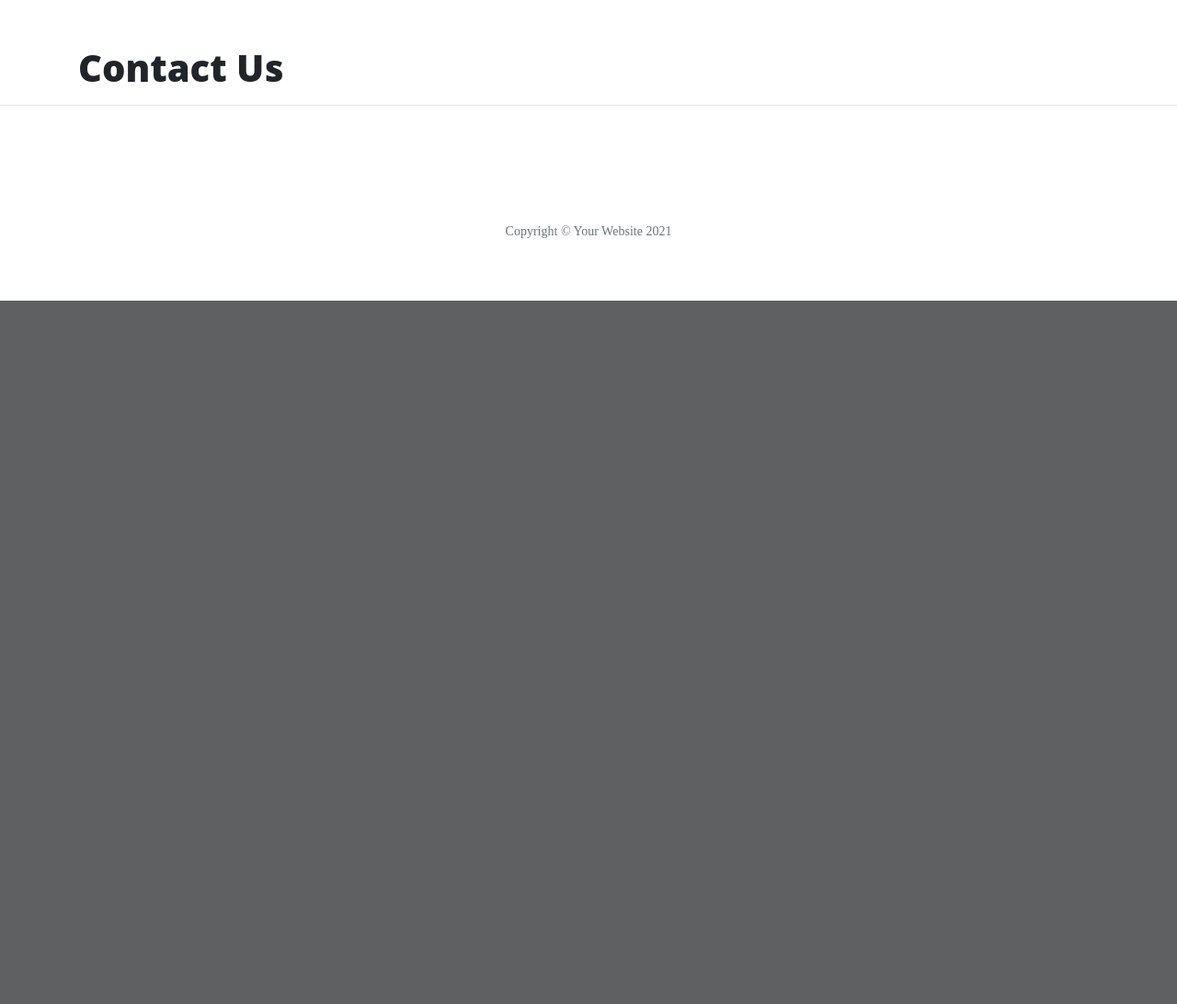
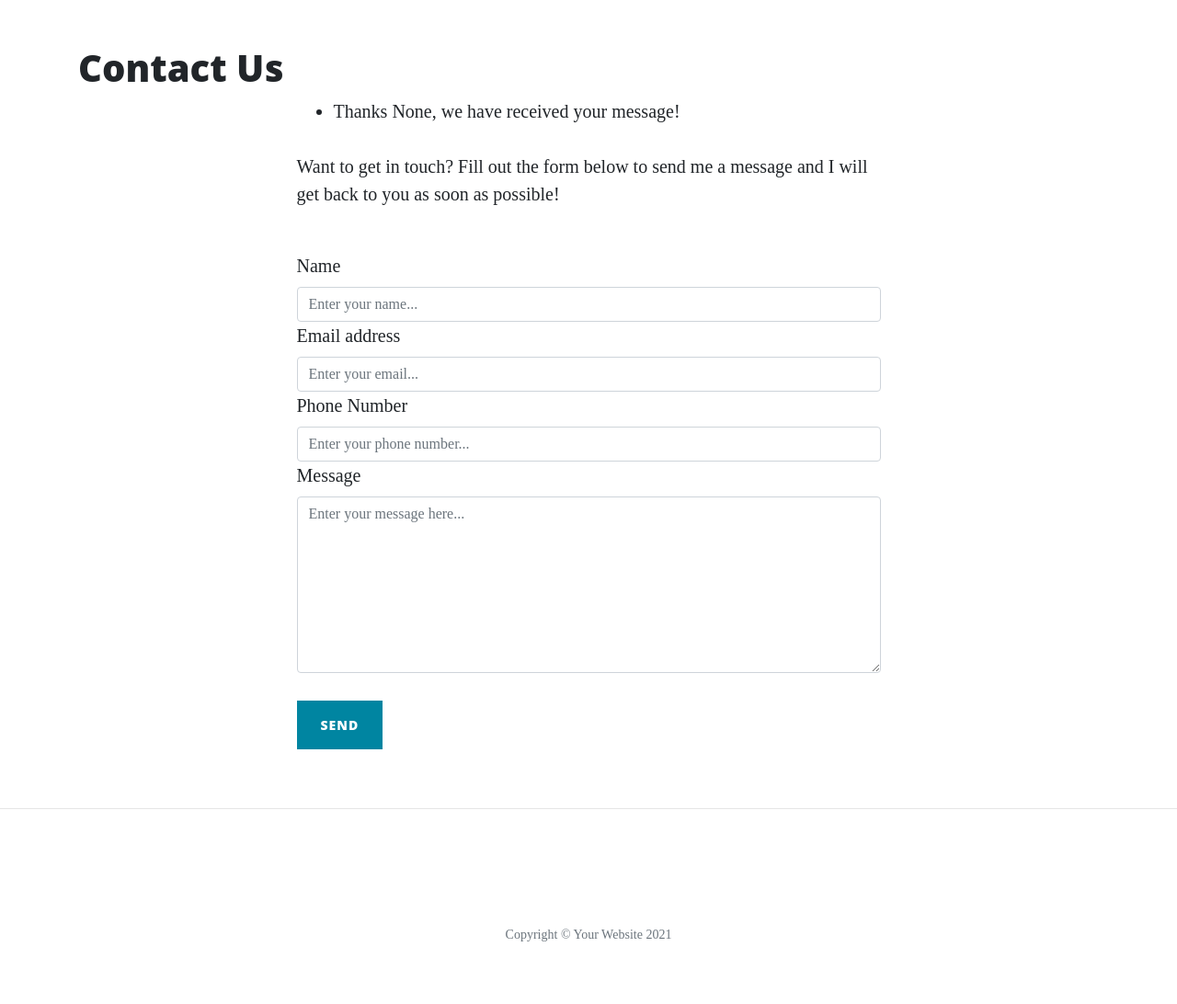
Before and after one commit to Phillip-Healy/Python_practice, a Flask app: page /contact in a window 1280 px wide. Shown: the part 628-1720 px from the top of the page at 92% size. Before the commit the page ends 955 px from the top, so only its background shows below. Run offline with Flask 2, Linux system fonts and the light colour scheme; some libraries are stand-ins or nearby versions.

Commit message:
added form to contact page and added to run.py to handle POST from form.

```diff
--- a/run.py
+++ b/run.py
@@ -1,9 +1,12 @@
 import os
 import json
-from flask import Flask, render_template
+from flask import Flask, render_template, request, flash
+if os.path.exists("env.py"):
+    import env
 
 
 app = Flask(__name__)
+app.secret_key = os.environ.get("SECRET_KEY")
 
 
 @app.route("/")
@@ -30,8 +33,10 @@ def about_member(member_name):
     return render_template("member.html", member=member)
 
 
-@app.route("/contact")
+@app.route("/contact", methods=["GET", "POST"])
 def contact():
+    flash("Thanks {}, we have received your message!".format(
+        request.form.get("name")))
     return render_template("contact.html", page_title="Contact Us")
 
 
--- a/templates/contact.html
+++ b/templates/contact.html
@@ -3,4 +3,47 @@
 
     <h1>{{ page_title }}</h1>
 
+
+    <div class="row gx-4 gx-lg-5 justify-content-center">
+        <div class="col-md-10 col-lg-8 col-xl-7">
+
+            {% with messages = get_flashed_messages() %}
+                {% if messages %}
+                    <ul class="flashes">
+                        {% for message in messages %}
+                            <li>{{ message }}</li>
+                        {% endfor %}
+                    </ul>
+                {% endif %}
+            {% endwith %}
+
+            <p>Want to get in touch? Fill out the form below to send me a message and I will get back to you as soon as
+                possible!</p>
+            <div class="my-5">
+                <form method="POST" name="sentMessage" id="contactForm" novalidate>
+                    <div class="form-floating">
+                        <label for="Name">Name</label>
+                        <input  class="form-control" id="Name" name="name" type="text" placeholder="Enter your name..." />
+                    </div>
+                    <div class="form-floating">
+                        <label for="Email">Email address</label>
+                        <input class="form-control" id="Email" name="email" type="email" placeholder="Enter your email..." />
+                    </div>
+                    <div class="form-floating">
+                        <label for="Phone">Phone Number</label>
+                        <input class="form-control" id="Phone" name="phone" type="tel" placeholder="Enter your phone number..." />
+                    </div>
+                    <div class="form-floating">
+                        <label for="Message">Message</label>
+                        <textarea class="form-control" id="Message" name="message" placeholder="Enter your message here..."
+                            style="height: 12rem"></textarea>
+                    </div>
+                    <br />
+                    <button class="btn btn-primary text-uppercase" type="submit">Send</button>
+                </form>
+            </div>
+        </div>
+    </div>
+
+
 {% endblock %}
```
Also changed, not shown: 1 other file.
